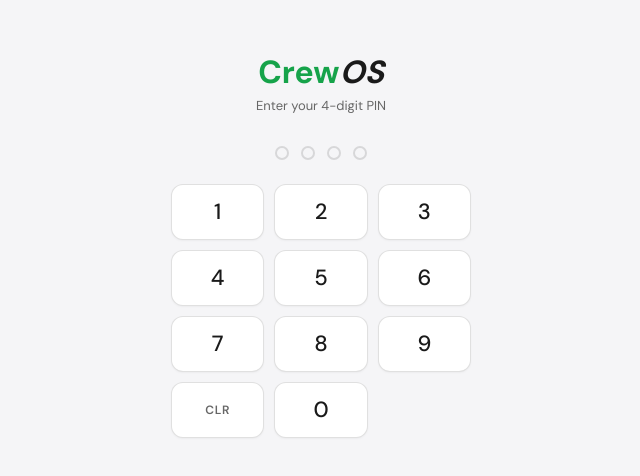
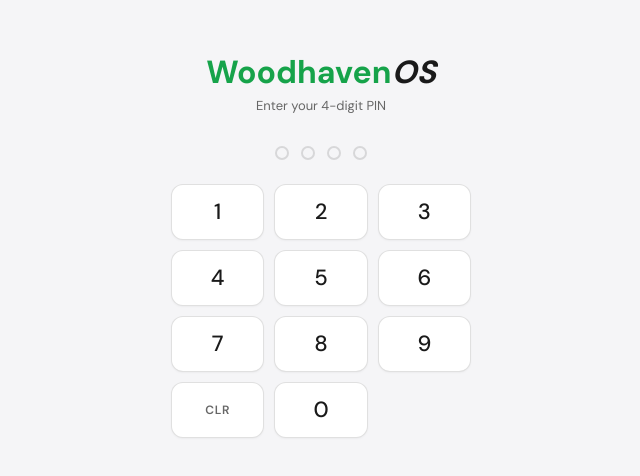
Before and after one commit to woodhavencannabis1217/CREWOS, a React (Vite) app: page / in a window 1280 px wide. Shown: the part 140-616 px from the top of the page, without its empty margins (319-959 px from the left). Built offline with nearby package versions, Linux system fonts and the light colour scheme.

Commit message:
Rename CrewOS to Woodhaven OS
Co-Authored-By: Claude Opus 4.6 <noreply@anthropic.com>

```diff
--- a/index.html
+++ b/index.html
@@ -4,7 +4,7 @@
     <meta charset="UTF-8" />
     <link rel="icon" type="image/svg+xml" href="/favicon.svg" />
     <meta name="viewport" content="width=device-width, initial-scale=1.0" />
-    <title>CrewOS</title>
+    <title>Woodhaven OS</title>
   </head>
   <body>
     <div id="root"></div>
--- a/src/App.jsx
+++ b/src/App.jsx
@@ -372,7 +372,7 @@ function PinLogin({ onLogin, employees }) {
   return (
     <div className="login-wrap">
       <div className="login-box">
-        <div className="login-logo"><span>Crew</span><em>OS</em></div>
+        <div className="login-logo"><span>Woodhaven</span><em>OS</em></div>
         <div className="login-sub">Enter your 4-digit PIN</div>
         <div className="pin-dots" style={shake ? {animation:"shake .3s"} : {}}>
           {[0,1,2,3].map(i => (
@@ -1882,7 +1882,7 @@ function VendorFormPage() {
       <div style={{minHeight:"100vh",background:"var(--bg)",padding:20}}>
         <div style={{maxWidth:500,margin:"0 auto"}}>
           <div style={{textAlign:"center",marginBottom:24}}>
-            <div className="login-logo" style={{marginBottom:4}}><span>Crew</span><em>OS</em></div>
+            <div className="login-logo" style={{marginBottom:4}}><span>Woodhaven</span><em>OS</em></div>
             <div style={{fontSize:18,fontWeight:600,marginBottom:4}}>Vendor Delivery Check-In</div>
             <div style={{fontSize:13,color:"var(--muted2)"}}>Please fill out this form to log your delivery.</div>
           </div>
@@ -1903,7 +1903,7 @@ function VendorFormPage() {
               {submitting ? "Submitting..." : "Submit Delivery"}
             </button>
           </div>
-          <div style={{textAlign:"center",marginTop:16,fontSize:11,color:"var(--muted)"}}>Powered by CrewOS</div>
+          <div style={{textAlign:"center",marginTop:16,fontSize:11,color:"var(--muted)"}}>Powered by Woodhaven OS</div>
         </div>
       </div>
     </>
@@ -3396,7 +3396,7 @@ export default function App() {
       <style>{CSS}</style>
       <div className="app">
         <div className="topbar">
-          <div className="logo"><span>Crew</span><em>OS</em></div>
+          <div className="logo"><span>Woodhaven</span><em>OS</em></div>
           <div className="topbar-right">
             <div className="live-time">{liveTime}</div>
             <div className="user-chip" onClick={() => setUser(null)}>
```
